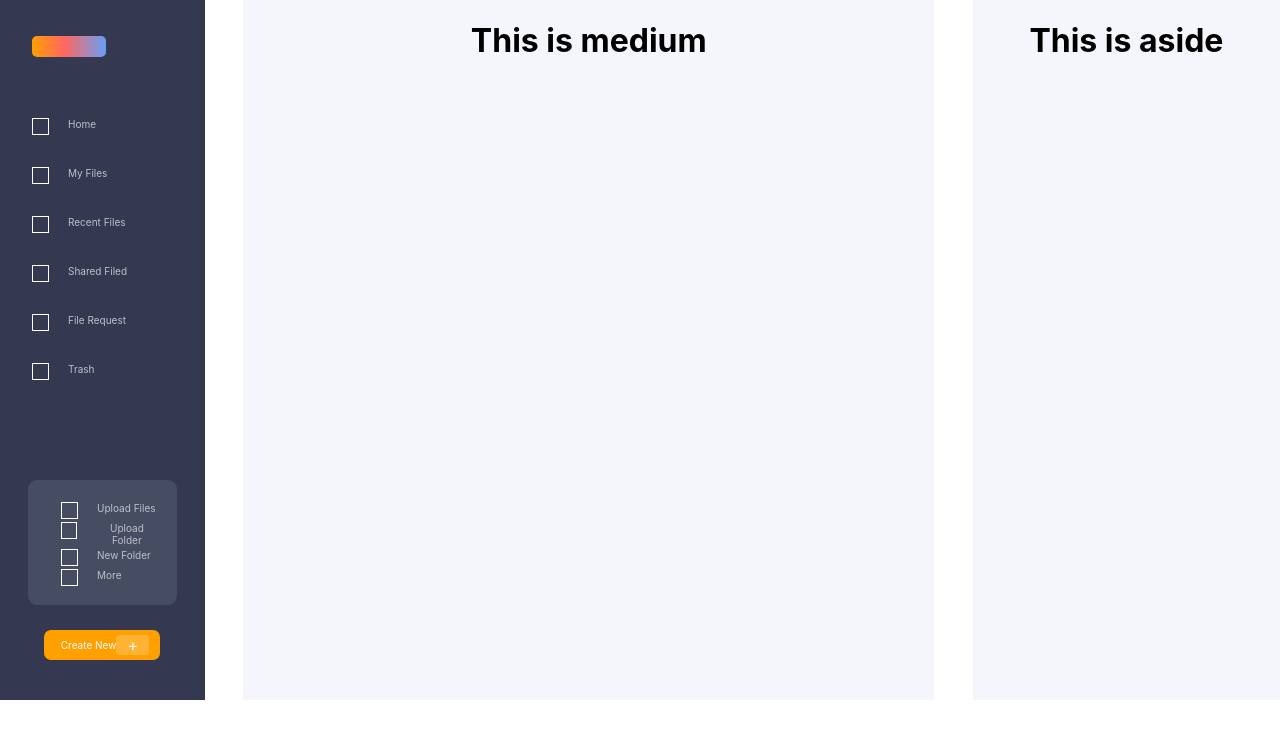
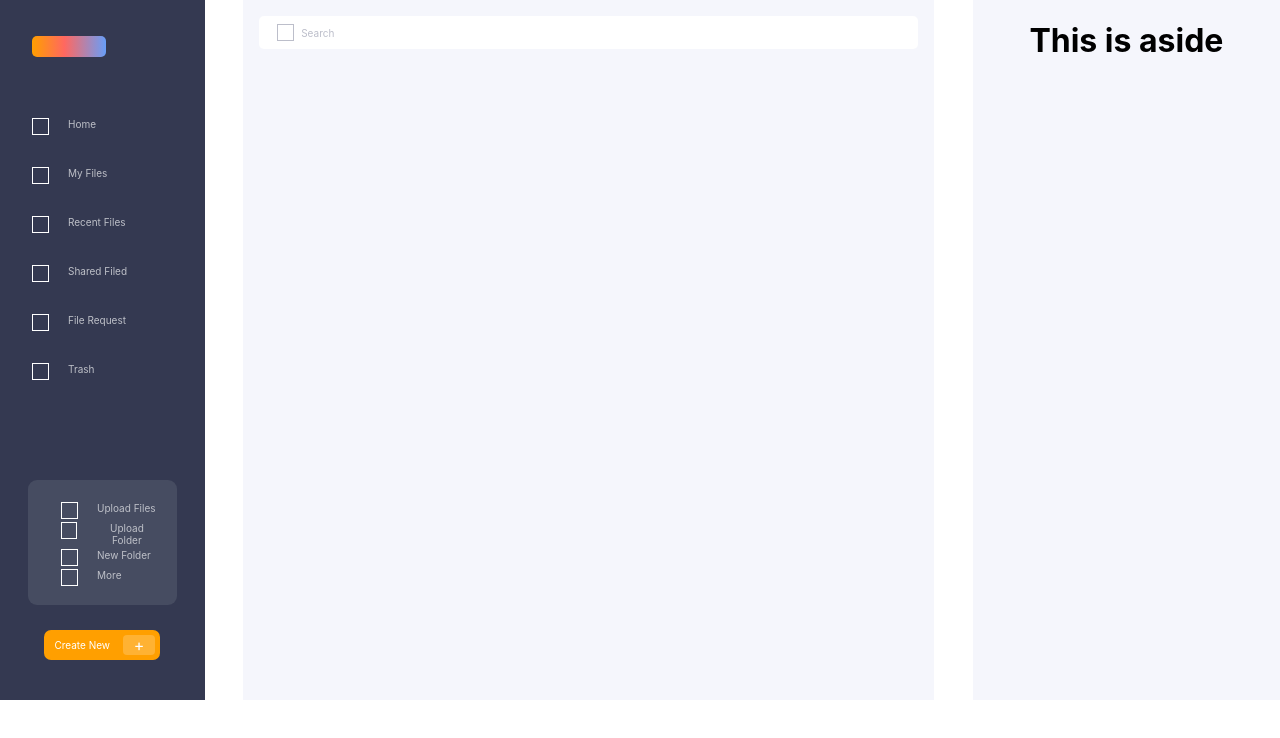
Before and after one commit to Freddy-Bedregal/styling-challenge, a React (Create React App) app: page / in a window 1280 px wide. Shown: the top 738 px of the page. Built offline with nearby package versions, Linux system fonts and the light colour scheme.

Commit message:
Midle Part Search Bar Added

```diff
--- a/src/App.tsx
+++ b/src/App.tsx
@@ -4,6 +4,7 @@ import { ButtonNavLeft } from './components/LeftSidebar/ButtonNavLeft/ButtonNavL
 import { NavOption } from './components/LeftSidebar/NavOption/NavOption';
 
 import { OptionsLeftBox } from './components/LeftSidebar/OptionsLeftBox/OptionsLeftBox';
+import { SearchBar } from './components/MediumPart/SearchBar/SearchBar';
 
 function App() {
 
@@ -28,7 +29,7 @@ function App() {
       </div>
 
       <div className="medium-side">
-        <h1>This is medium</h1>
+        <SearchBar></SearchBar>
       </div>
 
       <div className="aside">
--- a/src/components/LeftSidebar/ButtonNavLeft/ButtonNavLeft.css
+++ b/src/components/LeftSidebar/ButtonNavLeft/ButtonNavLeft.css
@@ -26,3 +26,8 @@
     margin-right: 5px;
     border-radius: 4px;
 }
+
+.button-container{
+    justify-content: space-between;
+    align-items: center;
+}
--- a/src/components/LeftSidebar/OptionsLeftBox/OptionsLeftBox.css
+++ b/src/components/LeftSidebar/OptionsLeftBox/OptionsLeftBox.css
@@ -15,9 +15,3 @@
     height: 15px;
     border: 1px solid #FFFFFF;
 }
-
-.button-container{
-    display: flex;
-    justify-content: center;
-    align-items: center;
-}
--- /dev/null
+++ b/src/components/MediumPart/SearchBar/SearchBar.css
@@ -0,0 +1,23 @@
+.search-bar-container{
+    width: auto;
+    height: 29px;
+    background: #FFFFFF;
+    border-radius: 5px;
+    margin: 16px;
+    padding: 2px;
+    display: flex;
+    align-items: center;
+}
+
+.search-bar-square{
+    width: 15px;
+    height: 15px;
+    border: 1px solid #BCBECA;
+    margin-left: 16px;
+}
+
+.search-bar-text{
+    margin-left: 7px;
+    color: #BCBECA;
+    font-size: 10px;
+}
--- /dev/null
+++ b/src/components/MediumPart/SearchBar/SearchBar.tsx
@@ -0,0 +1,10 @@
+import './SearchBar.css'
+
+export function SearchBar(){
+    return(
+        <div className="search-bar-container">
+            <div className="search-bar-square"></div>
+            <span className="search-bar-text">Search</span>
+        </div>
+    )
+}
```
